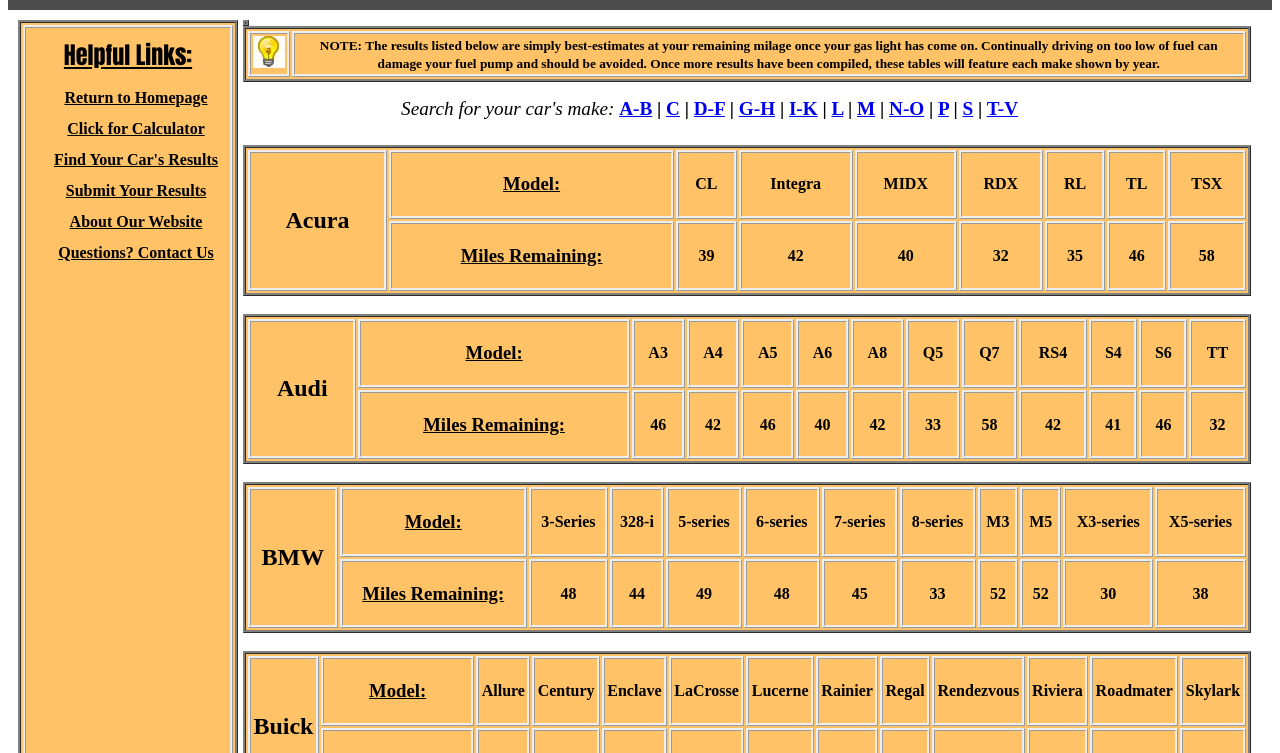
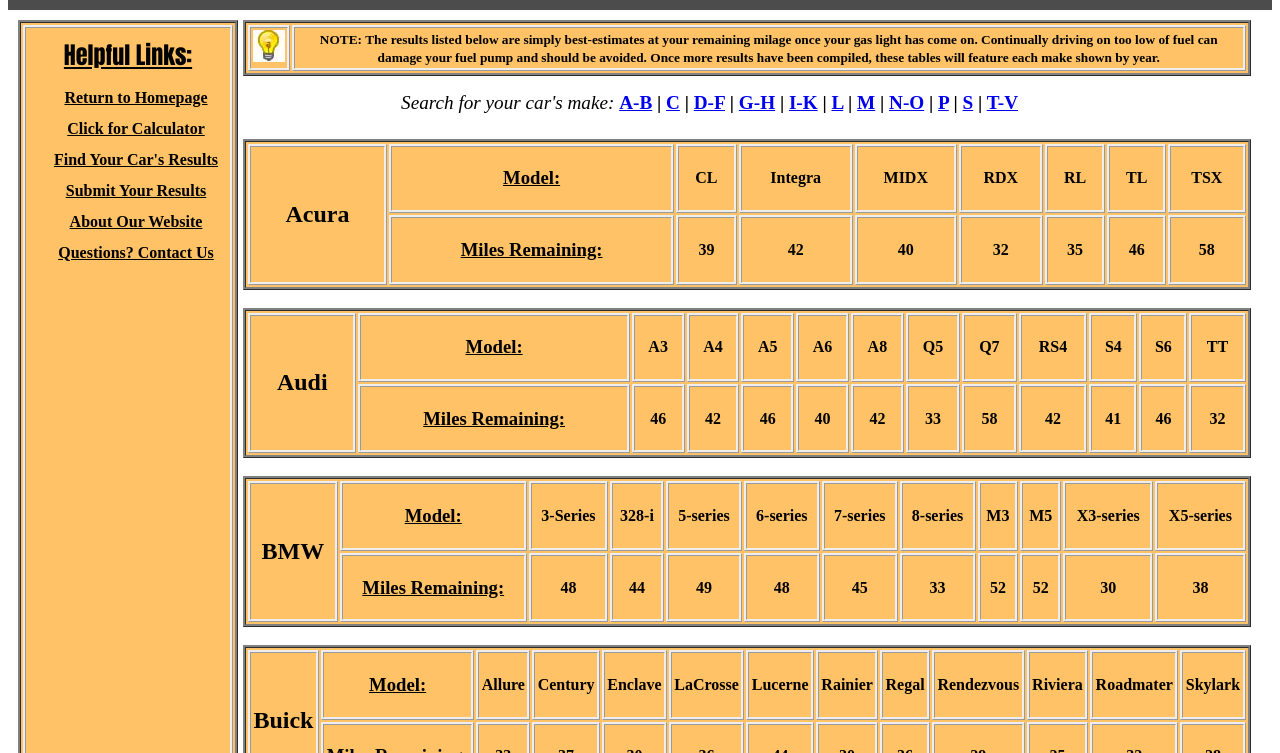
Before and after one commit to alagrotta/alagrotta.github.io, a plain HTML site: page results.html in a window 1280 px wide. Shown: the part 347-1100 px from the top of the page. Drawn offline with Linux system fonts and the light colour scheme.

Commit message:
fixed bug in top left of lamp table

```diff
--- a/results.html
+++ b/results.html
@@ -52,7 +52,7 @@
 <h1><h1 style="font-size:200%"><ins>MilesAfterGasLight.com</ins></h1></h1>
 <a href="http://www.milesaftergaslight.com/">
   <img src="low_fuel.jpg" style="width:175px;height:175px;border:0" target="_blank">
-  </a>
+</a>
   <h2><h2 style="font-family:ariel;">Search for your car's results here!</h2></h2>
 </div>
 
@@ -214,12 +214,10 @@
 </div>
 
 <div id="section">
-
-<table class="lamp">
 <table style="width:130%">
 <tr>
   <th>
-   <img src="lamp.jpg" alt="Note" style="height:32px;width:32px">
+     <img src="lamp.jpg" alt="Note" style="height:32px;width:32px">
   </th>
   <td>
     <b><small>NOTE: The results listed below are simply best-estimates at your remaining milage once your gas light has come on.
```
